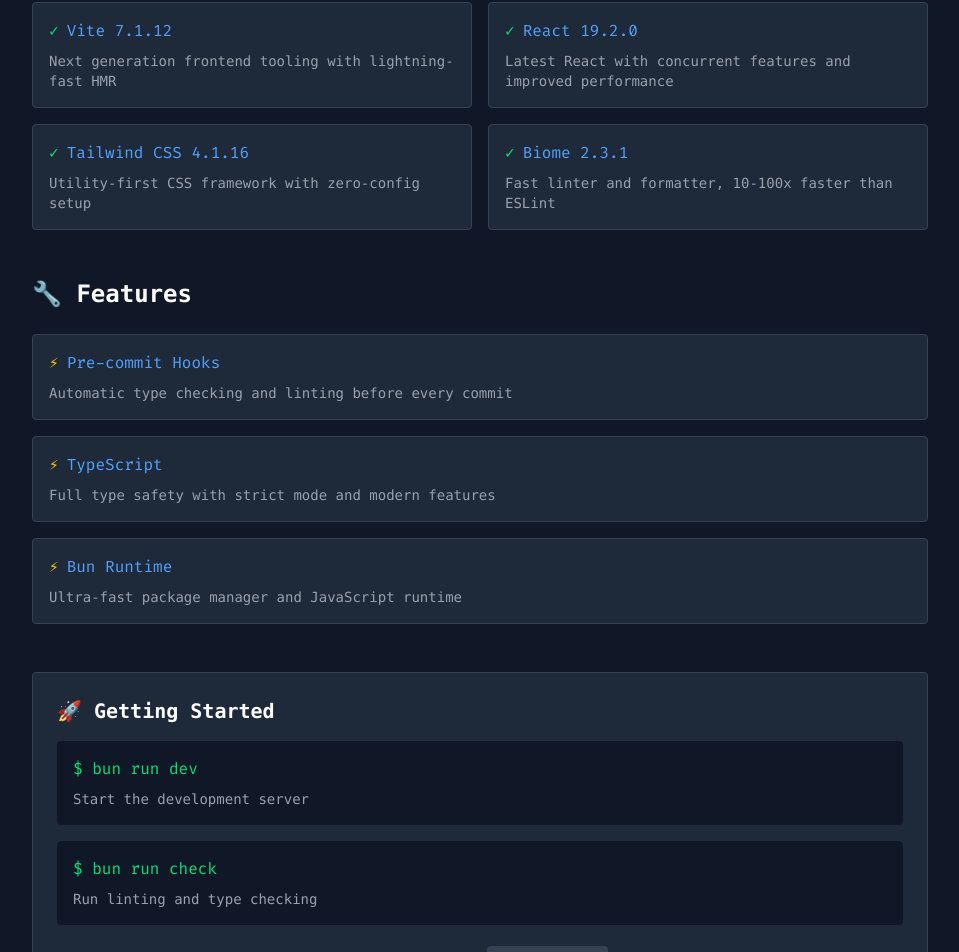
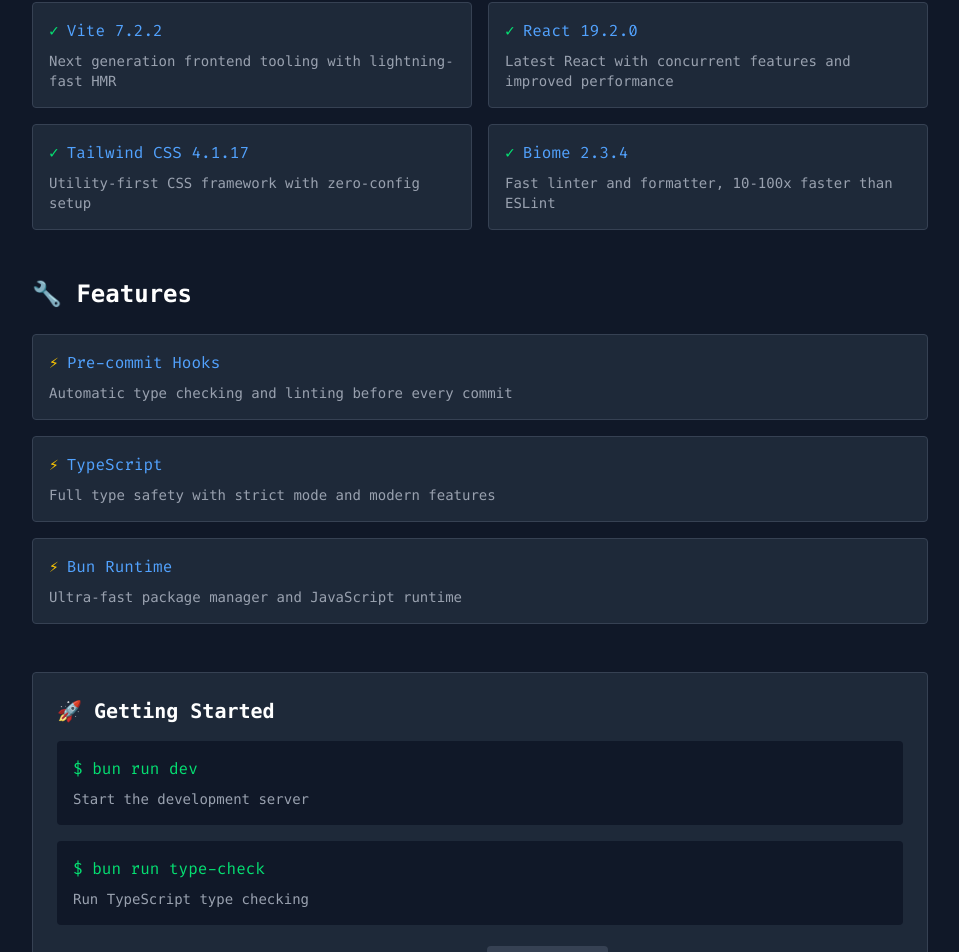
Before and after one commit to freakwolfdev/vite-react-tailwind4-template, a React (Vite) app: page / in a window 1280 px wide. Shown: the part 247-1199 px from the top of the page, without its empty margins (160-1119 px from the left). Built offline with nearby package versions, Linux system fonts and the light colour scheme.

Commit message:
chore: update dependencies to latest versions for Biome, Vite, and Tailwind CSS in package.json, bun.lock, and README.md

```diff
--- a/biome.json
+++ b/biome.json
@@ -1,5 +1,5 @@
 {
-  "$schema": "https://biomejs.dev/schemas/2.3.1/schema.json",
+  "$schema": "https://biomejs.dev/schemas/2.3.4/schema.json",
   "assist": {
     "actions": {
       "source": {
--- a/src/App.tsx
+++ b/src/App.tsx
@@ -26,7 +26,7 @@
               <div className="rounded border border-gray-700 bg-gray-800 p-4">
                 <div className="mb-2 flex items-center gap-2">
                   <span className="text-green-400">✓</span>
-                  <code className="text-blue-400">Vite 7.1.12</code>
+                  <code className="text-blue-400">Vite 7.2.2</code>
                 </div>
                 <p className="text-gray-400 text-sm">
                   Next generation frontend tooling with lightning-fast HMR
@@ -46,7 +46,7 @@
               <div className="rounded border border-gray-700 bg-gray-800 p-4">
                 <div className="mb-2 flex items-center gap-2">
                   <span className="text-green-400">✓</span>
-                  <code className="text-blue-400">Tailwind CSS 4.1.16</code>
+                  <code className="text-blue-400">Tailwind CSS 4.1.17</code>
                 </div>
                 <p className="text-gray-400 text-sm">
                   Utility-first CSS framework with zero-config setup
@@ -56,7 +56,7 @@
               <div className="rounded border border-gray-700 bg-gray-800 p-4">
                 <div className="mb-2 flex items-center gap-2">
                   <span className="text-green-400">✓</span>
-                  <code className="text-blue-400">Biome 2.3.1</code>
+                  <code className="text-blue-400">Biome 2.3.4</code>
                 </div>
                 <p className="text-gray-400 text-sm">
                   Fast linter and formatter, 10-100x faster than ESLint
@@ -117,9 +117,9 @@
               </div>
 
               <div className="rounded bg-gray-900 p-4">
-                <code className="text-green-400">$ bun run check</code>
+                <code className="text-green-400">$ bun run type-check</code>
                 <p className="mt-2 text-gray-400 text-sm">
-                  Run linting and type checking
+                  Run TypeScript type checking
                 </p>
               </div>
 
```
Also changed, not shown: package.json (+5 -5 lines), 2 other files (tests, documents, lock files or other folders).
